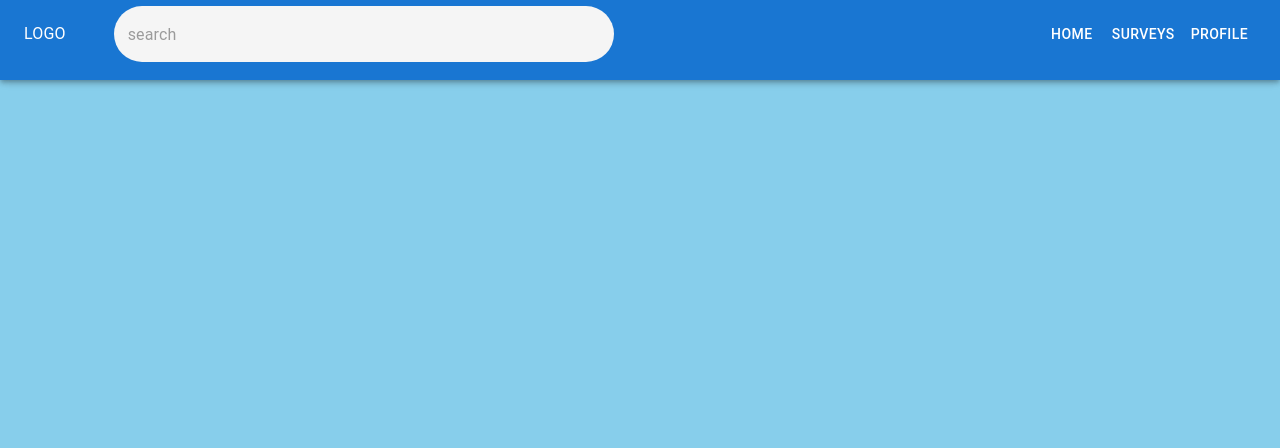
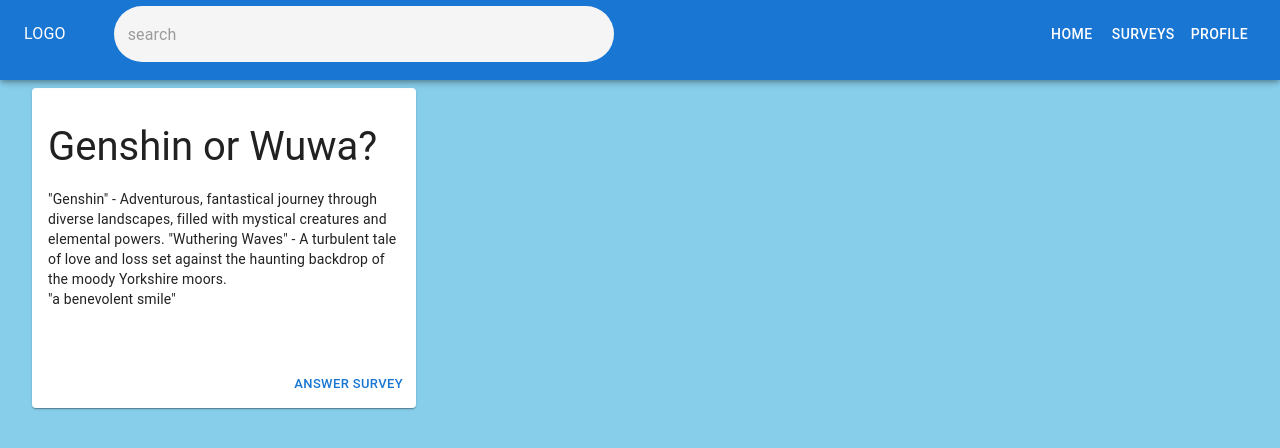
Before and after one commit to Nataquino/pnyx, a React (Create React App) app in the folder pnyx_frontend/: page /home in a window 1280 px wide. Shown: the top 448 px of the page. Built offline with nearby package versions, Linux system fonts and the light colour scheme.

Commit message:
feat: added card survey in homepage

```diff
--- /dev/null
+++ b/pnyx_frontend/src/components/Card.jsx
@@ -0,0 +1,50 @@
+import {
+  Box,
+  Card,
+  CardActions,
+  CardContent,
+  Typography,
+  Button,
+} from "@mui/material";
+
+const BasicCard = () => {
+  return (
+    <Card
+      sx={{
+        minWidth: 275,
+        height: "40vh",
+        display: "flex",
+        flexDirection: "column",
+      }}
+    >
+      <CardContent>
+        <Typography
+          variant="h5"
+          component="div"
+          sx={{ marginTop: 2, fontSize: "40px" }}
+        >
+          Genshin or Wuwa?
+        </Typography>
+        <Typography variant="body2" sx={{ marginTop: 2 }}>
+          "Genshin" - Adventurous, fantastical journey through diverse
+          landscapes, filled with mystical creatures and elemental powers.
+          "Wuthering Waves" - A turbulent tale of love and loss set against the
+          haunting backdrop of the moody Yorkshire moors.
+          <br />
+          {'"a benevolent smile"'}
+        </Typography>
+      </CardContent>
+      <CardActions
+        sx={{
+          marginTop: "auto",
+          display: "flex",
+          justifyContent: "flex-end",
+        }}
+      >
+        <Button size="small">Answer survey</Button>
+      </CardActions>
+    </Card>
+  );
+};
+
+export default BasicCard;
--- a/pnyx_frontend/src/components/NavBar.jsx
+++ b/pnyx_frontend/src/components/NavBar.jsx
@@ -5,7 +5,6 @@ import {
   Toolbar,
   Button,
   TextField,
-  Container,
 } from "@mui/material";
 import { useNavigate } from "react-router-dom";
 
--- a/pnyx_frontend/src/pages/HomePage.jsx
+++ b/pnyx_frontend/src/pages/HomePage.jsx
@@ -1,11 +1,16 @@
 
-import { Stack} from "@mui/material";
+import { Stack, Box} from "@mui/material";
 import NavBar from "../components/NavBar";
+import BasicCard from "../components/Card";
 
 const HomePage = () => {
   return (
     <Stack fullWidth sx={{ backgroundColor: "skyblue", height: "100vh" }}>
       <NavBar />
+      <Box sx={{marginLeft: 4, marginTop: 11, width: "30vw"  }}>
+          <BasicCard/>
+      </Box>
+
     </Stack>
   );
 };
```
